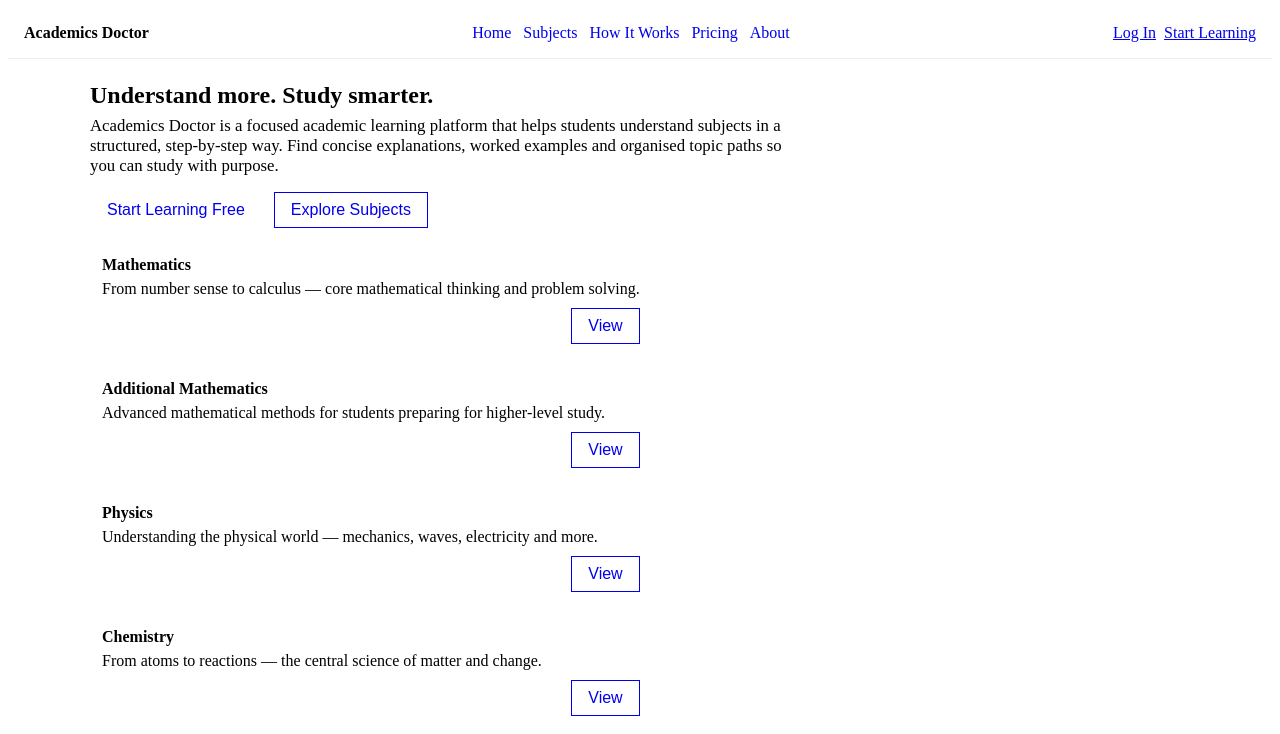
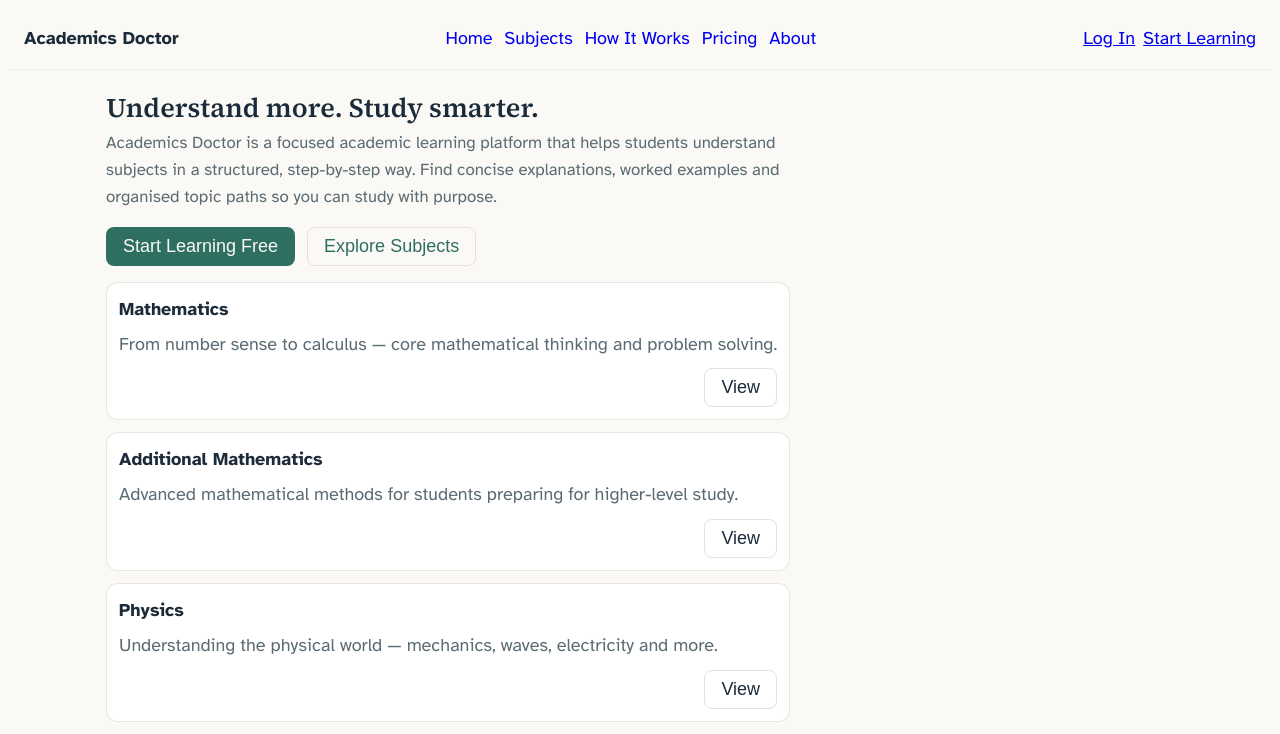
Before and after one commit to siyaswork/Academics-Doctor, a React (Vite) app: page / in a window 1280 px wide. Shown: the top 734 px of the page. Built offline with nearby package versions, Linux system fonts and the light colour scheme; no server answers.

Commit message:
Update index.css

```diff
--- a/src/index.css
+++ b/src/index.css
@@ -1,3 +1,130 @@
+/* START: design-refresh token block (token-level only) */
+@import url('https://fonts.googleapis.com/css2?family=Atkinson+Hyperlegible:wght@400;600;700&family=Source+Serif+4:ital,wght@0,400;0,600;1,400&display=swap');
+
+:root {
+  /* Palette */
+  --color-ink-navy: #1C2B39;        /* primary text / headings */
+  --color-paper: #FAF9F6;           /* page background */
+  --color-muted-teal: #2F6F62;      /* primary accent (links, primary button) */
+  --color-warm-amber: #C9862E;      /* secondary accent (sparingly) */
+  --color-slate: #5B6B73;           /* secondary/muted text */
+  --color-soft-border: #E4E1D8;     /* card borders, dividers */
+
+  /* Map existing tokens to new palette (no new token system) */
+  --color-text-primary: var(--color-ink-navy);
+  --color-text-secondary: var(--color-slate);
+  --color-surface: var(--color-paper);
+  --color-surface-raised: #FFFFFF; /* small raised surfaces remain slightly distinct */
+  --color-bg-secondary: #F5F4F1;
+  --color-primary: var(--color-muted-teal);
+  --color-primary-strong: #26594f;
+  --color-border: var(--color-soft-border);
+  --color-border-subtle: rgba(228,225,216,0.8);
+  --color-border-strong: rgba(92,107,115,0.18);
+  --color-danger: #D64545;
+  --color-text-muted: rgba(28,43,57,0.7);
+
+  /* Typography */
+  --font-family-body: 'Atkinson Hyperlegible', system-ui, -apple-system, "Segoe UI", Roboto, "Helvetica Neue", Arial, sans-serif;
+  --font-family-heading: 'Source Serif 4', 'Source Serif Pro', Georgia, serif;
+  --font-size-base: 18px;
+  --line-height-base: 1.6;
+
+  /* Spacing (slightly increased for touch) */
+  --spacing-sm: 0.5rem;   /* 8px */
+  --spacing-md: 1rem;     /* 16px */
+  --spacing-lg: 1.5rem;   /* 24px */
+
+  /* Radii */
+  --radius-sm: 8px;
+  --radius-md: 12px;
+
+  /* Focus ring (muted teal) */
+  --focus-ring: 0 0 0 3px rgba(47,111,98,0.18);
+}
+
+/* Base / box-sizing */
+html { box-sizing: border-box; }
+*, *::before, *::after { box-sizing: inherit; }
+
+/* Body */
+body {
+  font-family: var(--font-family-body);
+  font-size: var(--font-size-base);
+  line-height: var(--line-height-base);
+  color: var(--color-text-primary);
+  background: var(--color-surface);
+  -webkit-font-smoothing: antialiased;
+  -moz-osx-font-smoothing: grayscale;
+}
+
+/* Headings use serif */
+h1,h2,h3,h4 {
+  font-family: var(--font-family-heading);
+  color: var(--color-text-primary);
+  line-height: 1.15;
+  margin-top: 0;
+  margin-bottom: 0.5em;
+}
+
+/* Constrain paragraph width for readability */
+.container p,
+.page p,
+.article p {
+  max-width: 68ch;
+}
+
+/* Button / input touch targets (token-level only) */
+.ad-btn {
+  padding: 0.75rem 1.25rem; /* ~12px vertical, ~20px horizontal */
+  font-size: 1rem;
+  gap: 0.5rem;
+}
+.ad-btn--primary { background: var(--color-primary); color: var(--color-surface); }
+.ad-btn--primary:hover:not(:disabled) { background: var(--color-primary-strong); }
+
+/* Inputs */
+.ad-input {
+  padding: 0.75rem 0.875rem;
+  border: 1px solid var(--color-border);
+  background: var(--color-bg-secondary);
+  color: var(--color-text-primary);
+  font-size: 1rem;
+}
+
+/* Global focus-visible */
+:focus-visible {
+  outline: 3px solid var(--color-primary);
+  outline-offset: 3px;
+  border-radius: var(--radius-sm);
+}
+.ad-input:focus { box-shadow: var(--focus-ring); border-color: var(--color-primary); }
+.ad-btn:focus { box-shadow: var(--focus-ring); }
+
+/* Links */
+.ad-link { color: var(--color-primary); text-decoration: none; }
+.ad-link:hover, .ad-link:focus { text-decoration: underline; }
+
+/* Cards / borders */
+.ad-card { background: var(--color-surface-raised); border: 1px solid var(--color-border-subtle); }
+
+/* Motion: respect reduced motion and neutralize common reveal classes */
+@media (prefers-reduced-motion: reduce) {
+  * { animation-duration: 0.001ms !important; animation-iteration-count: 1 !important; transition-duration: 0.001ms !important; scroll-behavior: auto !important; }
+}
+.reveal, .reveal-up, .fade-in {
+  opacity: 1 !important;
+  transform: none !important;
+  transition: none !important;
+}
+
+/* Small responsive tweak */
+@media (max-width: 720px) {
+  .container { padding: 0 var(--spacing-sm); }
+  .page { padding: var(--spacing-md) 0; }
+  .page-title { font-size: 1.25rem; }
+}
+/* END: design-refresh token block */
 /* Design system utilities for Academics Doctor */
 
 /* Buttons */
```
